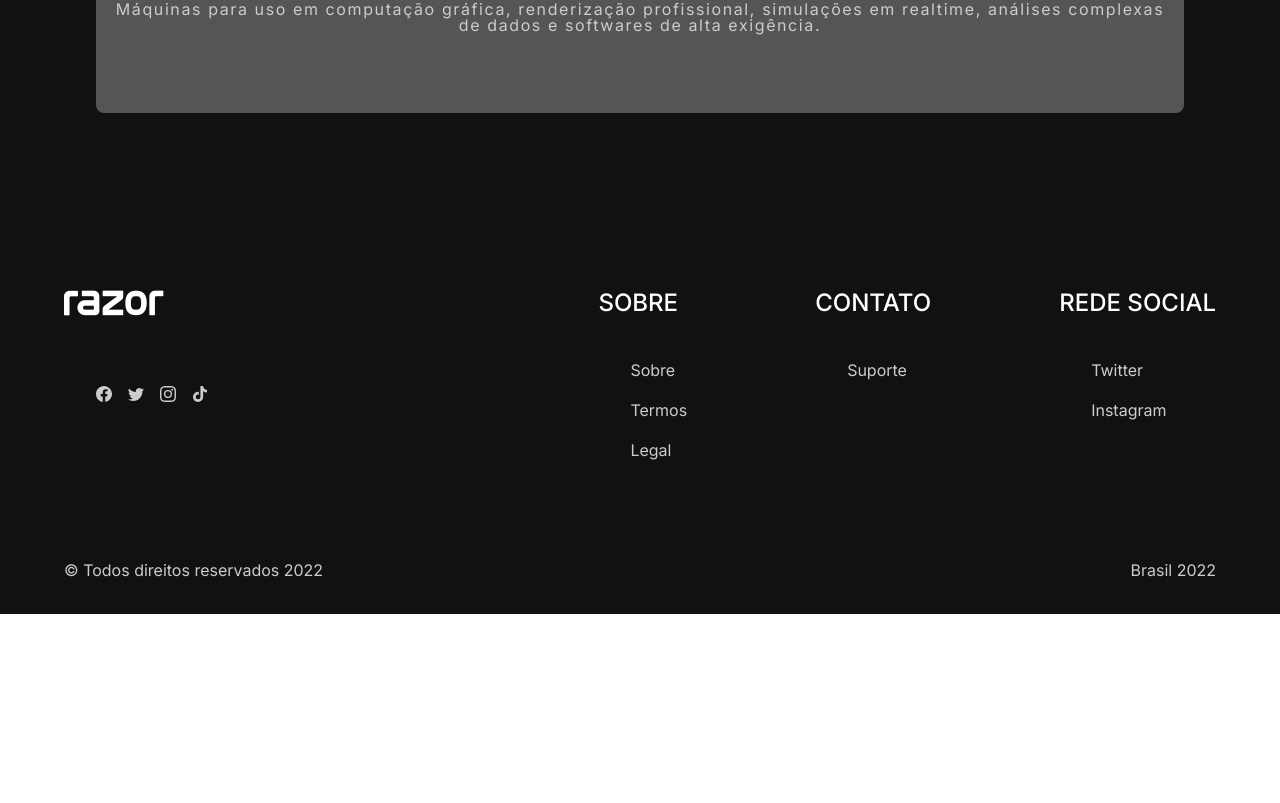
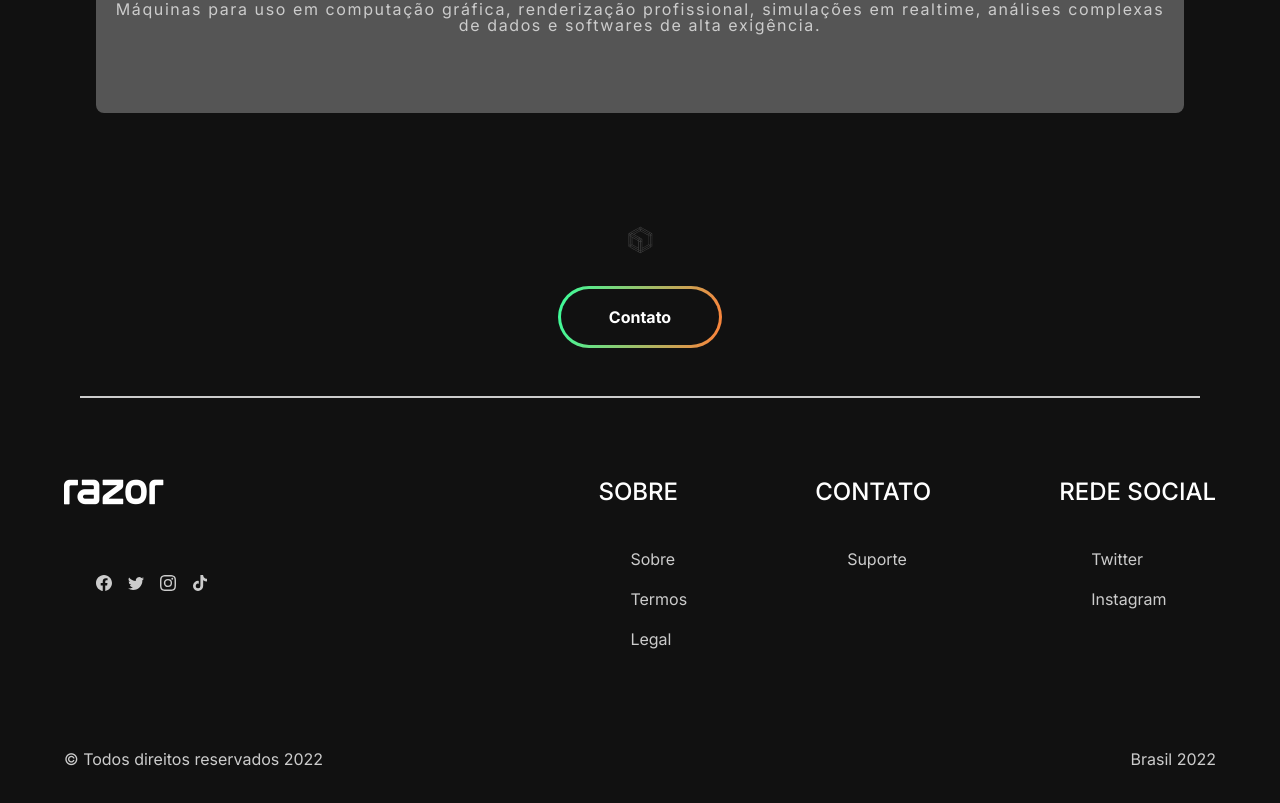
Before and after one commit to Brieffc/Landing-Page-React-TeuFuturo, a React (Create React App) app: page / in a window 1280 px wide. Shown: the part 4986-5789 px from the top of the page. Before the commit the page ends 5600 px from the top, so only its background shows below. Built offline with nearby package versions, Linux system fonts and the light colour scheme; the HTML template or start-up script is replaced by a standard one.

Commit message:
add button footer

```diff
--- a/src/components/Release.jsx
+++ b/src/components/Release.jsx
@@ -61,7 +61,12 @@ export default function Release() {
               </div>
             </li>
           </div>
-          <a href="#" className="link">
+          <a
+            href="https://api.whatsapp.com/send?phone=555430466350&text=Ol%C3%A1.%20Estou%20no%20site%20da%20Razor%20e%20gostaria%20de%20mais%20informa%C3%A7%C3%B5es."
+            target="_blank"
+            className="link"
+            rel="noreferrer"
+          >
             SAIBA MAIS <BsArrowRight />
           </a>
         </ul>
@@ -154,7 +159,12 @@ export default function Release() {
               </div>
             </li>
           </div>
-          <a href="#" className="link">
+          <a
+            href="https://api.whatsapp.com/send?phone=555430466350&text=Ol%C3%A1.%20Estou%20no%20site%20da%20Razor%20e%20gostaria%20de%20mais%20informa%C3%A7%C3%B5es."
+            target="_blank"
+            className="link"
+            rel="noreferrer"
+          >
             SAIBA MAIS <BsArrowRight />
           </a>
         </ul>
--- a/src/components/Support.jsx
+++ b/src/components/Support.jsx
@@ -2,6 +2,7 @@ import React from "react";
 import ReactPlayer from "react-player";
 import home1 from "../assets/home12.png";
 import home2 from "../assets/home22.png";
+import logo from "../assets/avatares/logorza.png";
 import Card from "./Card";
 
 export default function Support() {
@@ -41,6 +42,20 @@ export default function Support() {
           <p className="description"></p>
         </div>
       </div>
+      <div className="button-sup">
+        <img src={logo} className="logo"></img>
+        <button>
+          <a
+            class="nav-link"
+            aria-disabled="false"
+            target="_blank"
+            href="https://api.whatsapp.com/send?phone=555430466350&text=Ol%C3%A1.%20Estou%20no%20site%20da%20Razor%20e%20gostaria%20de%20mais%20informa%C3%A7%C3%B5es."
+            rel="noreferrer"
+          >
+            Contato
+          </a>
+        </button>
+      </div>
     </div>
   );
 }
--- a/src/sass/components/_footer.scss
+++ b/src/sass/components/_footer.scss
@@ -1,5 +1,5 @@
 footer {
-  margin-top: 8rem;
+  margin-top: 4rem;
   display: flex;
   flex-direction: column;
   gap: 5rem;
--- a/src/sass/sections/_support.scss
+++ b/src/sass/sections/_support.scss
@@ -26,6 +26,47 @@
         color: var(--accent-color3);
         letter-spacing: 0.1rem;
         line-height: 1.5rem;
+      }
+    }
+  }
+  .button-sup {
+    display: grid;
+    grid-template-columns: 1fr;
+
+    align-items: center;
+    justify-items: center;
+    margin-top: 5rem;
+    position: relative;
+    margin-left: auto;
+    margin-right: auto;
+    border-bottom: 2px solid var(--accent-color3);
+    gap: 2rem;
+
+    button {
+      position: relative;
+      margin-left: auto;
+      margin-right: auto;
+      margin-bottom: 3rem;
+
+      color: var(--accent-color1);
+      background-color: var(--background);
+      font-weight: bold;
+      padding: 1rem 3rem;
+      border-radius: 2rem;
+      box-shadow: 0 0 6px 0 rgba(157, 96, 212, 0.5);
+      border: solid 3px transparent;
+      background-image: linear-gradient(
+          rgba(255, 255, 255, 0),
+          rgba(255, 255, 255, 0)
+        ),
+        linear-gradient(101deg, var(--pink), var(--orange));
+      background-origin: border-box;
+      background-clip: content-box, border-box;
+      box-shadow: 2px 1000px 1px var(--background) inset;
+      transition: 0.5s ease-in-out;
+      cursor: pointer;
+      &:hover {
+        box-shadow: none;
       }
     }
   }
```
Also changed, not shown: src/assets/avatares/logorza.png (added).
